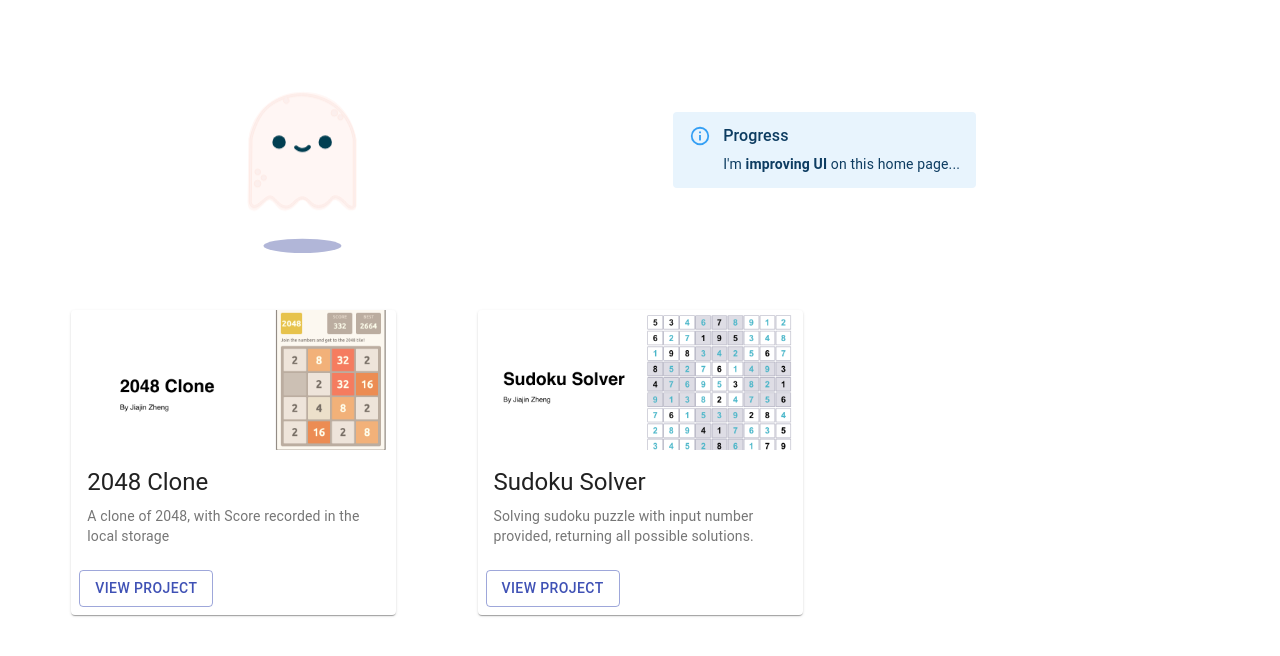
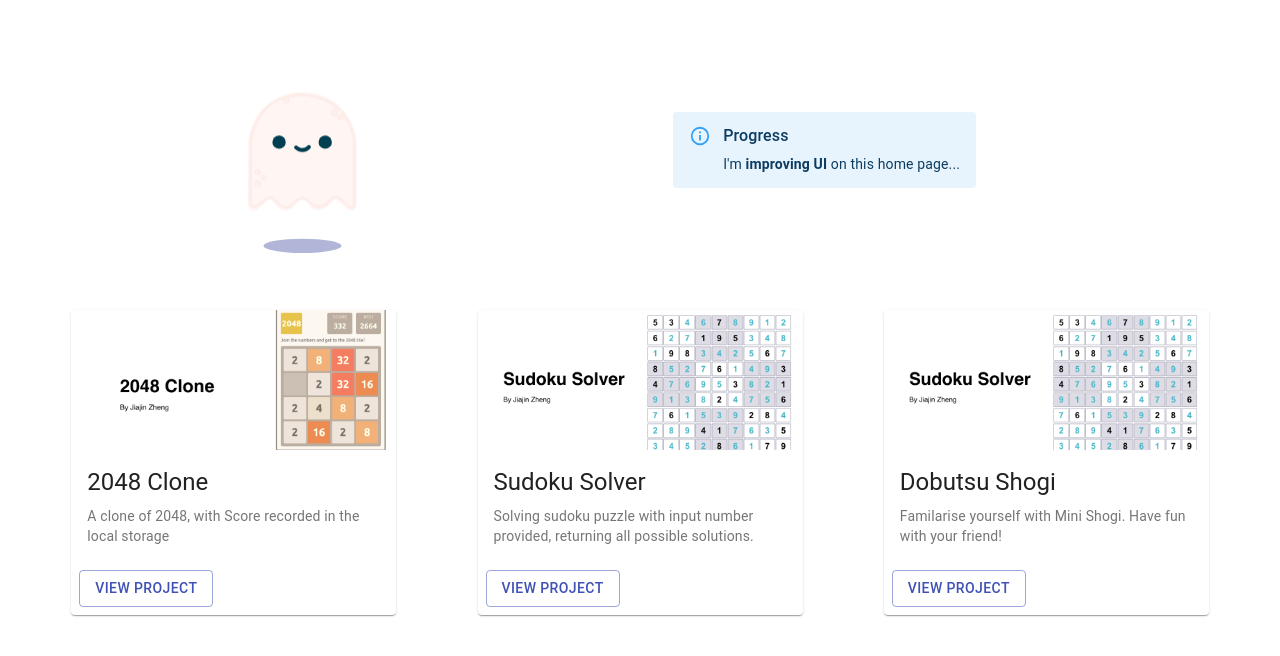
Before and after one commit to jackytsheng/gadget, a React (Create React App) app: page / in a window 1280 px wide. Shown: the top 656 px of the page. Built offline with nearby package versions, Linux system fonts and the light colour scheme.

Commit message:
adding new gaget to my website

```diff
--- /dev/null
+++ b/src/components/DobutsuShogi/Chess/Chess.jsx
@@ -0,0 +1,3 @@
+import React from "react";
+
+export default () => <div></div>;
--- /dev/null
+++ b/src/components/DobutsuShogi/Chess/index.js
@@ -0,0 +1 @@
+export {default} from './Chess';
--- /dev/null
+++ b/src/components/DobutsuShogi/DobutsuShogi.jsx
@@ -0,0 +1,7 @@
+import React from 'react';
+import CenterWrapper from '../../Layout/CenterWrapper';
+import GameBoard from './GameBoard';
+export default ()=>
+<CenterWrapper>
+  <GameBoard/>
+</CenterWrapper>
--- /dev/null
+++ b/src/components/DobutsuShogi/GameBoard/GameBoard.jsx
@@ -0,0 +1,48 @@
+import React from 'react';
+import styled from 'styled-components';
+import CenterWrapper from '../../../Layout/CenterWrapper';
+import BoardSvg from './BoardSVG.svg';
+const Board = styled.div`
+  width: 380px;
+  height: 540px;
+  border-radius: 5px;
+  border: 1px solid black;
+`;
+
+const GridSquare = styled.div`
+  width: ${(props) => (props.rightLast ? "100px" : "99px")};
+  height: ${(props) => (props.bottomLast ? "100px" : "99px")};
+  border-bottom: ${(props) => (props.bottomLast ? null : "1px dashed red")};
+  border-right: ${(props) => (props.rightLast ? null : "1px dashed red")};
+`;
+const Grid = styled.div`
+  width: 300px;
+  height: 400px;
+  display: grid;
+  grid-template-columns: repeat(3, 1fr);
+  grid-template-rows: repeat(4, 1fr);
+  border: 1px dashed red;
+`;
+
+export default () => (
+  <Board>
+    <BoardSvg></BoardSvg>
+    <CenterWrapper>
+
+      <Grid>
+        <GridSquare />
+        <GridSquare />
+        <GridSquare rightLast={true} />
+        <GridSquare />
+        <GridSquare />
+        <GridSquare rightLast={true} />
+        <GridSquare />
+        <GridSquare />
+        <GridSquare rightLast={true} />
+        <GridSquare bottomLast={true} />
+        <GridSquare bottomLast={true} />
+        <GridSquare bottomLast={true} rightLast={true} />
+      </Grid>
+    </CenterWrapper>
+  </Board>
+);
--- /dev/null
+++ b/src/components/DobutsuShogi/GameBoard/index.js
@@ -0,0 +1 @@
+export {default} from './GameBoard';
--- /dev/null
+++ b/src/components/DobutsuShogi/index.js
@@ -0,0 +1 @@
+export {default} from './DobutsuShogi'
--- a/src/routes/Home/Home.jsx
+++ b/src/routes/Home/Home.jsx
@@ -88,6 +88,16 @@ class Home extends React.Component {
               this.handleClick("/sudokusolver");
             }}
           />
+          <ProjectCard
+            width={WIDTH}
+            img={sudoku}
+            height={MEDIA_HEIGHT}
+            title="Dobutsu Shogi"
+            description="Familarise yourself with Mini Shogi. Have fun with your friend!"
+            handleClick={() => {
+              this.handleClick("/dobutsushogi");
+            }}
+          />
           <Filler />
           <Filler />
           <Filler />
--- a/src/routes/Root.jsx
+++ b/src/routes/Root.jsx
@@ -11,7 +11,7 @@ import FullSizeCanvas from '../Layout/FullSizeCanvas';
 import styled from "styled-components";
 import { Button } from "@material-ui/core";
 import TwoZeroFourEight from '../components/TwoZeroFourEight';
-
+import DobutsuShogi from '../components/DobutsuShogi';
 const ReturnHome = ({ handleClick }) => {
   return (
     <ReturnHomeBtn color="primary" onClick={handleClick}>
@@ -40,6 +40,11 @@ export default () => {
         <ReturnHome handleClick={handleClick} />
       ) : null}
       <Switch>
+        <Route path="/dobutsushogi" exact>
+          <FullSizeCanvas>
+            <DobutsuShogi />
+          </FullSizeCanvas>
+        </Route>
         <Route path="/sudokusolver" exact>
           <FullSizeCanvas>
             <SudokuSolver />
```
Also changed, not shown: src/components/DobutsuShogi/GameBoard/BoardSVG.svg (added).
